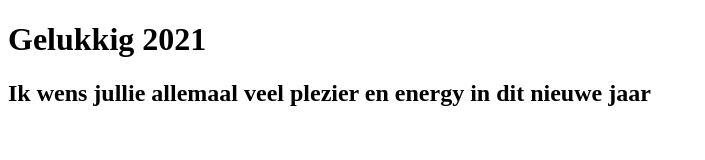
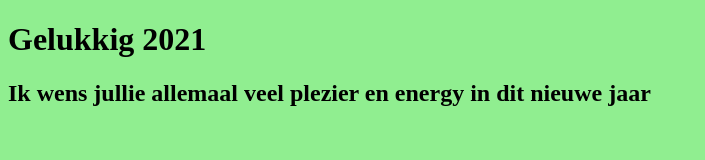
Before and after one commit to TiesNoordhuisBITAcademy/nieuwjaarskaart_ties, a plain HTML site: page index.html in a window 1280 px wide. Shown: the whole page, without its empty margins (0-705 px from the left). Drawn offline with Linux system fonts and the light colour scheme.

Commit message:
Update main.css

```diff
--- a/main.css
+++ b/main.css
@@ -1,3 +1,3 @@
 body {
-  background-color: light-green;
+  background-color: LightGreen;
 }
```
